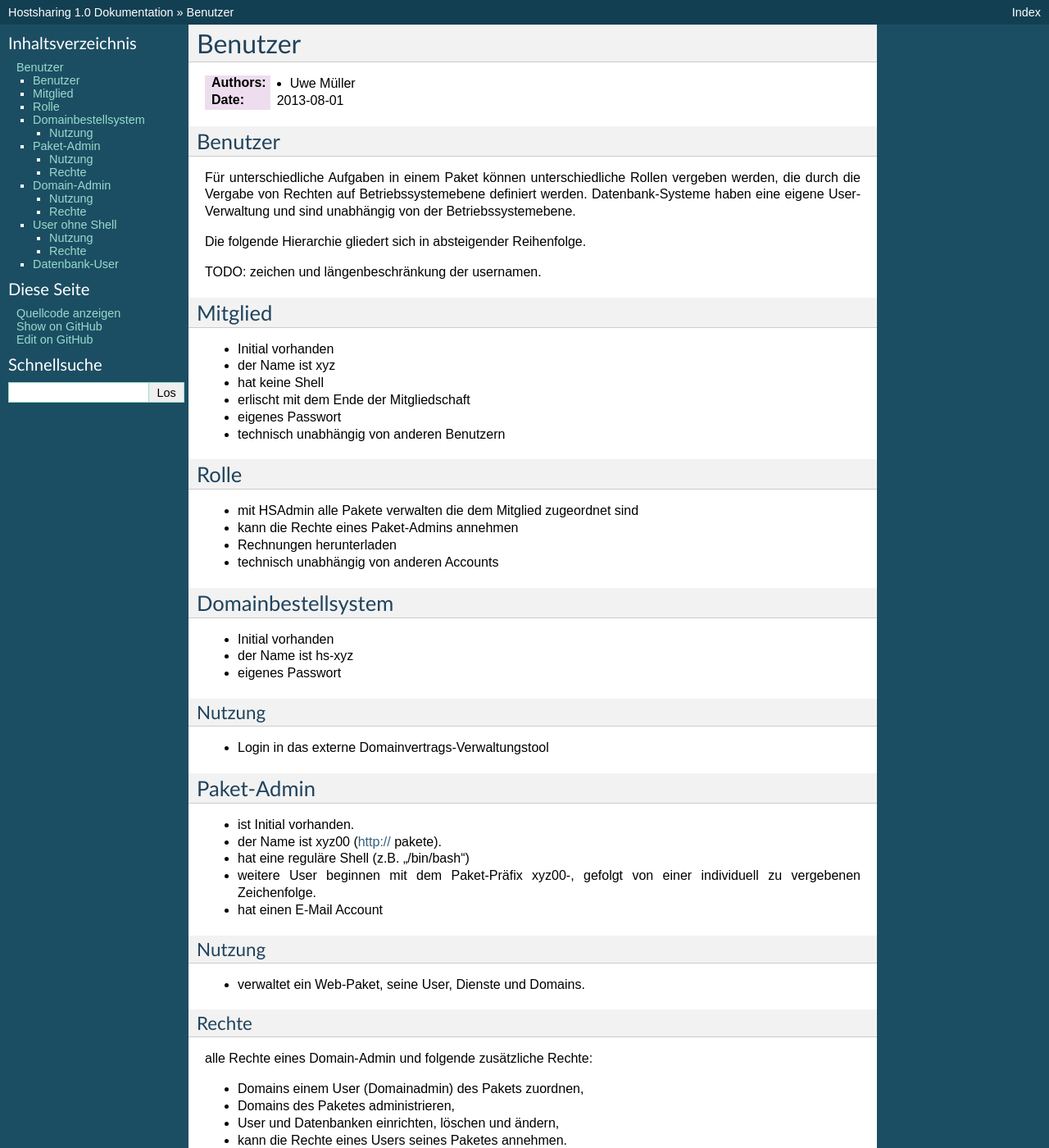
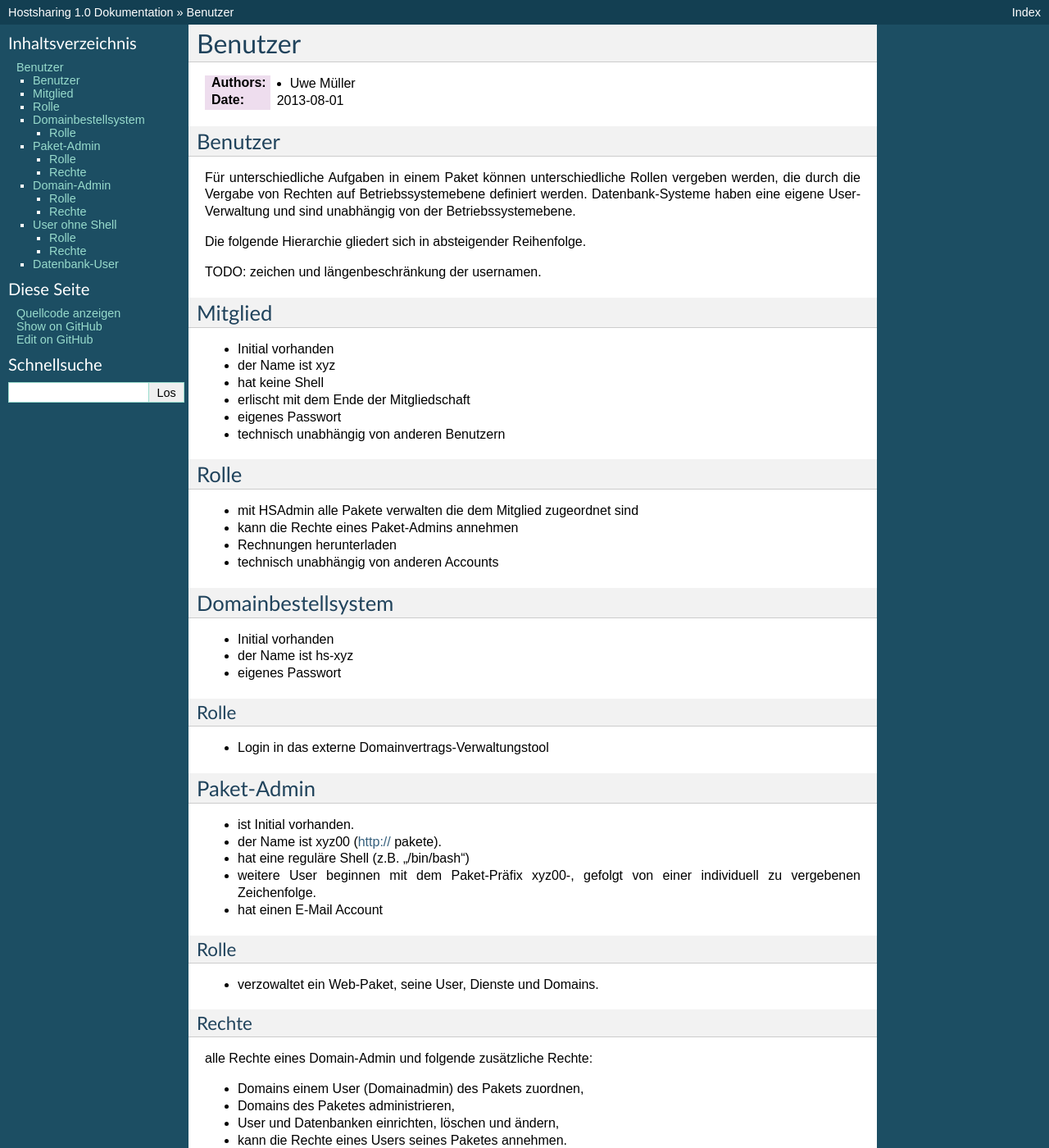
Before and after one commit to hostsharing/hs.docs.users, a Sphinx documentation site: the page built from source/benutzer.rst, in a window 1280 px wide and 1400 px high. Shown: the whole window at 82% size. Built offline with Sphinx 7.4.7, drawn with Linux system fonts in a browser that asks for light colours; pages that are not in the unit, such as notebooks, are missing from menus; some of the changed text lies outside the part shown.

Commit message:
change Aufgabe to Rolle

```diff
--- a/source/benutzer.rst
+++ b/source/benutzer.rst
@@ -43,8 +43,8 @@ Domainbestellsystem
 - der Name ist hs-xyz
 - eigenes Passwort
 
-Nutzung
--------
+Rolle
+-----
 
 - Login in das externe	Domainvertrags-Verwaltungstool
 
@@ -58,10 +58,10 @@ Paket-Admin
   Zeichenfolge.
 - hat einen E-Mail Account
 
-Nutzung
--------
+Rolle
+-----
 
-- verwaltet ein Web-Paket, seine User, Dienste und Domains.
+- verzowaltet ein Web-Paket, seine User, Dienste und Domains.
 
 Rechte
 ------
@@ -85,8 +85,8 @@ Domain-Admin
 - hat eine Verzeichnisstruktur unterhalb ~/doms/
 - hat einen E-Mail Account
 
-Nutzung
--------
+Rolle
+-----
 
 Verwalter seiner Domain(s)
 
@@ -95,7 +95,7 @@ Verwalter seiner Domain(s)
 
 
 Rechte
--------
+------
 
 - E-Mail-Adressen für eine Domain einrichten
 - Sub-Domains anlegen
@@ -109,8 +109,8 @@ User ohne Shell
 - hat keine Shell (das Programm "passwd" wird an Stelle einer Shell gestartet).
 
 
-Nutzung
--------
+Rolle
+-----
 
 - als E-Mail-Account.
 
```
